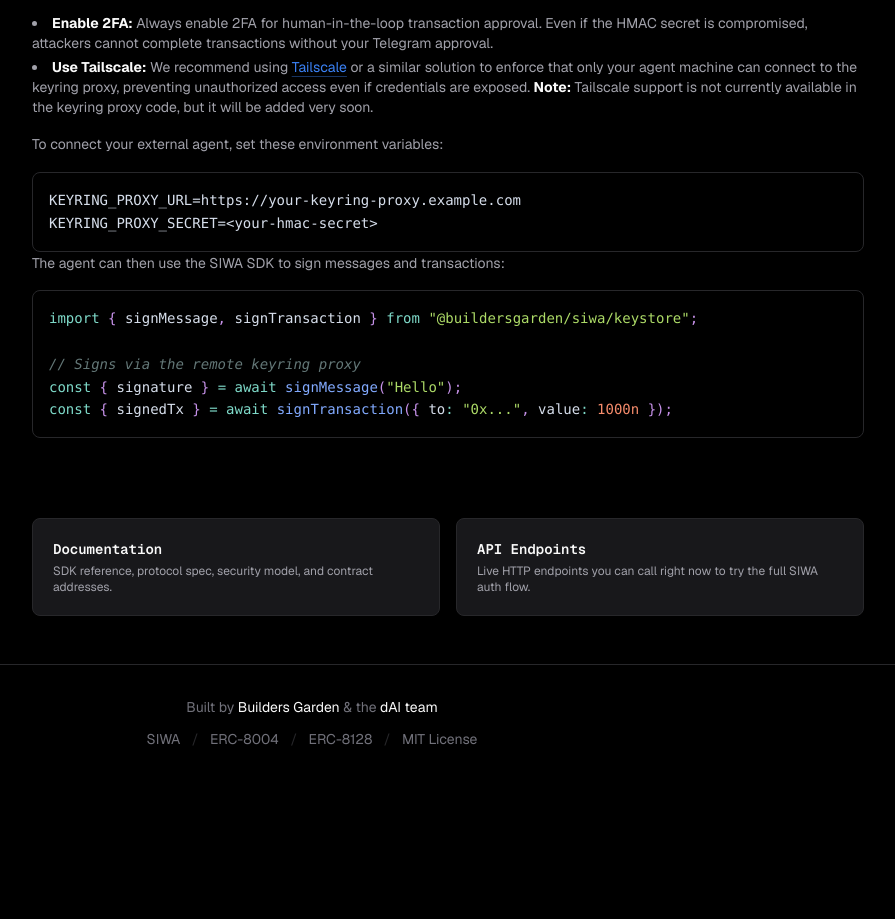
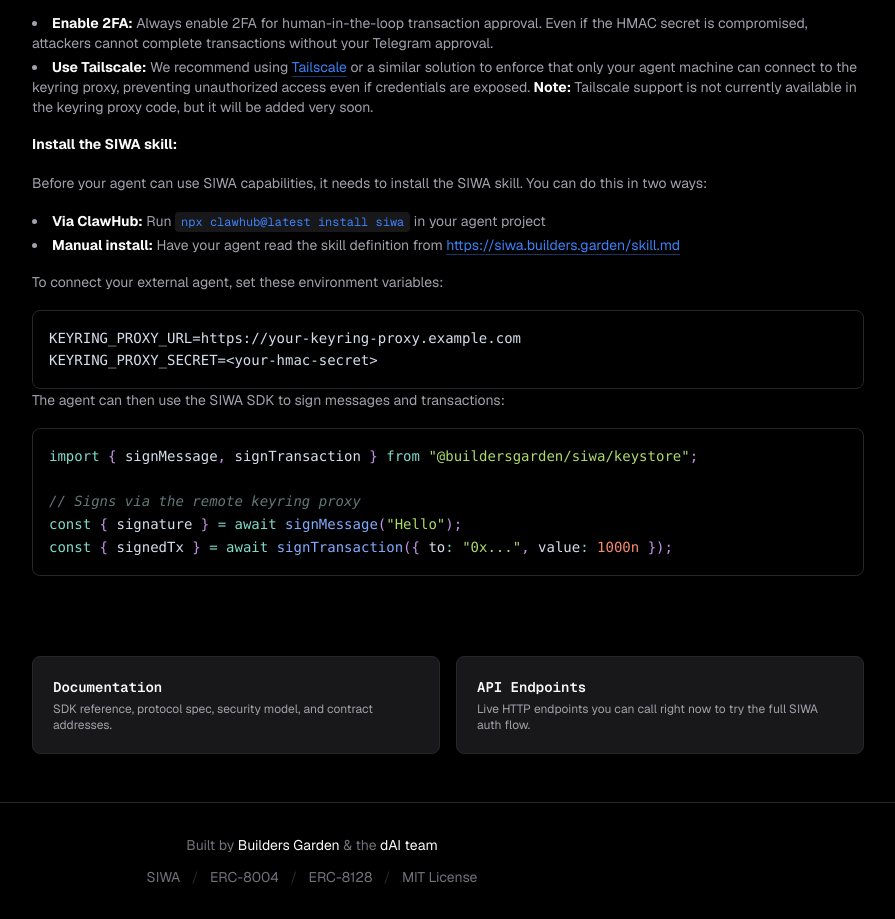
Before and after one commit to builders-garden/siwa, a Next.js app in the folder packages/siwa-website/: page /docs/deploy in a window 1280 px wide. Shown: the part 4360-5279 px from the top of the page, without its empty margins (328-1223 px from the left). Before the commit the page ends 5141 px from the top, so only its background shows below. Built offline with nearby package versions, Linux system fonts and the light colour scheme.

Commit message:
Add SIWA skill installation instructions to deployment documentation
- Included a new section detailing how to install the SIWA skill via ClawHub and manual methods.
- Provided a link to the skill definition for manual installation.

```diff
--- a/packages/siwa-website/src/app/docs/deploy/page.tsx
+++ b/packages/siwa-website/src/app/docs/deploy/page.tsx
@@ -413,6 +413,25 @@
               </li>
             </ul>
             <P>
+              <strong className="text-foreground">Install the SIWA skill:</strong>
+            </P>
+            <P>
+              Before your agent can use SIWA capabilities, it needs to install the SIWA skill. You can do this in two ways:
+            </P>
+            <ul className="list-disc list-inside text-sm text-muted mb-4 space-y-1">
+              <li><strong className="text-foreground">Via ClawHub:</strong> Run <InlineCode>npx clawhub@latest install siwa</InlineCode> in your agent project</li>
+              <li><strong className="text-foreground">Manual install:</strong> Have your agent read the skill definition from{" "}
+                <a
+                  href="https://siwa.builders.garden/skill.md"
+                  target="_blank"
+                  rel="noopener noreferrer"
+                  className="text-accent underline underline-offset-4 decoration-accent/40 hover:decoration-accent transition-colors duration-200"
+                >
+                  https://siwa.builders.garden/skill.md
+                </a>
+              </li>
+            </ul>
+            <P>
               To connect your external agent, set these environment variables:
             </P>
             <CodeBlock language="bash">{`KEYRING_PROXY_URL=https://your-keyring-proxy.example.com
```
